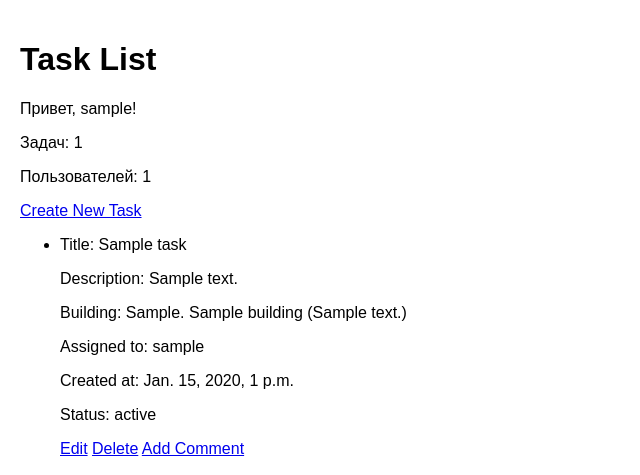
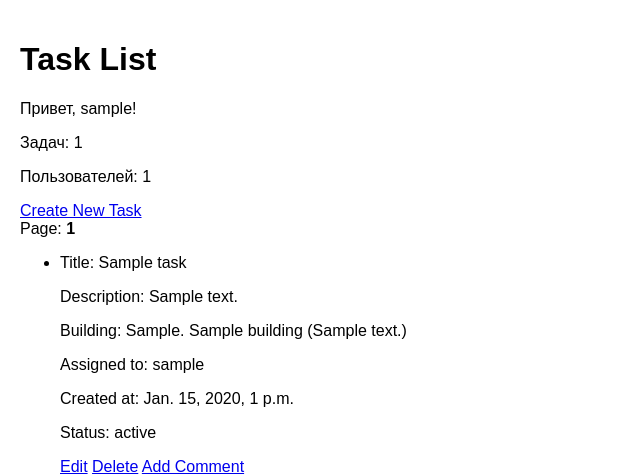
Before and after one commit to Alexej-Mich61/To-Do_List, a Django app: page / in a window 1280 px wide. Shown: the part 38-513 px from the top of the page, without its empty margins (0-640 px from the left). Run offline with Django 4.2, Linux system fonts and the light colour scheme; the first user in the database is signed in; tables that the repository leaves empty hold one stand-in row (Sample ...).

Commit message:
D_3 добавил пагинацию

```diff
--- a/todos/templates/todos/task_list.html
+++ b/todos/templates/todos/task_list.html
@@ -5,13 +5,40 @@
 {% block content %}
     <h1>Task List</h1>
     <p>Привет, {{ request.user }}!</p>
-    <p>Задач: {{ tasks.count }}</p>
+    <p>Задач: {{ page_obj.paginator.count }}</p>
     <p>Пользователей: {{ users_count }}</p>
     {% if perms.todos.add_task %}
         <a href="{% url 'task_create' %}">Create New Task</a>
     {% endif %}
+
+    <!-- Пагинация -->
+    <div class="pagination">
+        <span class="step-links">
+            {% if page_obj.has_previous %}
+                <a href="?page=1">&laquo; first</a>
+                <a href="?page={{ page_obj.previous_page_number }}">previous</a>
+            {% endif %}
+
+            <span class="current">
+                Page:
+                {% for page_number in page_obj.paginator.page_range %}
+                    {% if page_obj.number == page_number %}
+                        <strong>{{ page_number }}</strong>
+                    {% else %}
+                        <a href="?page={{ page_number }}">{{ page_number }}</a>
+                    {% endif %}
+                {% endfor %}
+            </span>
+
+            {% if page_obj.has_next %}
+                <a href="?page={{ page_obj.next_page_number }}">next</a>
+                <a href="?page={{ page_obj.paginator.num_pages }}">last &raquo;</a>
+            {% endif %}
+        </span>
+    </div>
+
     <ul>
-        {% for task in tasks %}
+        {% for task in page_obj %}
             <li class="task-container">
                 <p>Title: {{ task.title }}</p>
                 <p>Description: {{ task.description }}</p>
--- a/todos/views.py
+++ b/todos/views.py
@@ -4,6 +4,7 @@ from django.contrib.auth.models import User
 from django.contrib.auth.forms import UserCreationForm
 from django.contrib.auth import login, authenticate
 from django.db.models import Q
+from django.core.paginator import Paginator
 from .models import Task, Building, Commentary
 from .forms import TaskForm, BuildingForm, BuildingSearchForm, CommentaryForm
 
@@ -11,7 +12,13 @@ from .forms import TaskForm, BuildingForm, BuildingSearchForm, CommentaryForm
 def task_list(request):
     tasks = Task.objects.all()
     users_count = User.objects.count()
-    return render(request, 'todos/task_list.html', {'tasks': tasks, 'users_count': users_count})
+
+    # Добавляем пагинацию
+    paginator = Paginator(tasks, 10)  # Показывать 10 задач на странице
+    page_number = request.GET.get('page')
+    page_obj = paginator.get_page(page_number)
+
+    return render(request, 'todos/task_list.html', {'page_obj': page_obj, 'users_count': users_count})
 
 @login_required
 @permission_required('todos.add_task', raise_exception=True)
@@ -50,7 +57,13 @@ def task_delete(request, pk):
 @login_required
 def building_list(request):
     buildings = Building.objects.all()
-    return render(request, 'todos/building_list.html', {'buildings': buildings})
+
+    # Добавляем пагинацию
+    paginator = Paginator(buildings, 10)  # Показывать 10 зданий на странице
+    page_number = request.GET.get('page')
+    page_obj = paginator.get_page(page_number)
+
+    return render(request, 'todos/building_list.html', {'page_obj': page_obj})
 
 @login_required
 @permission_required('todos.add_building', raise_exception=True)
```
Also changed, not shown: todos/templates/todos/building_list.html (+28 -1 lines), Readme.md.
